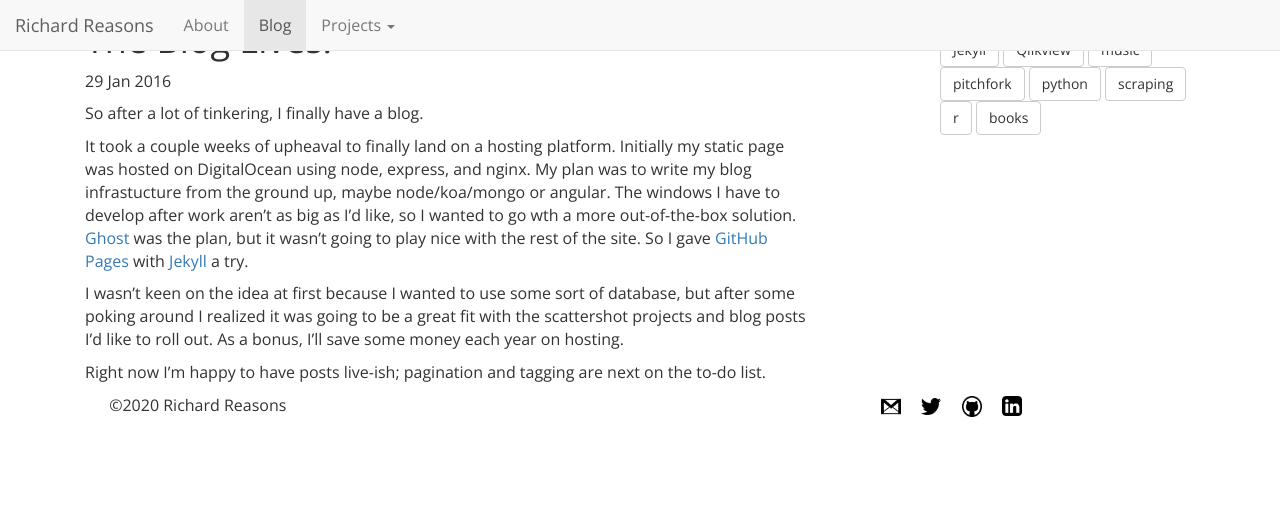
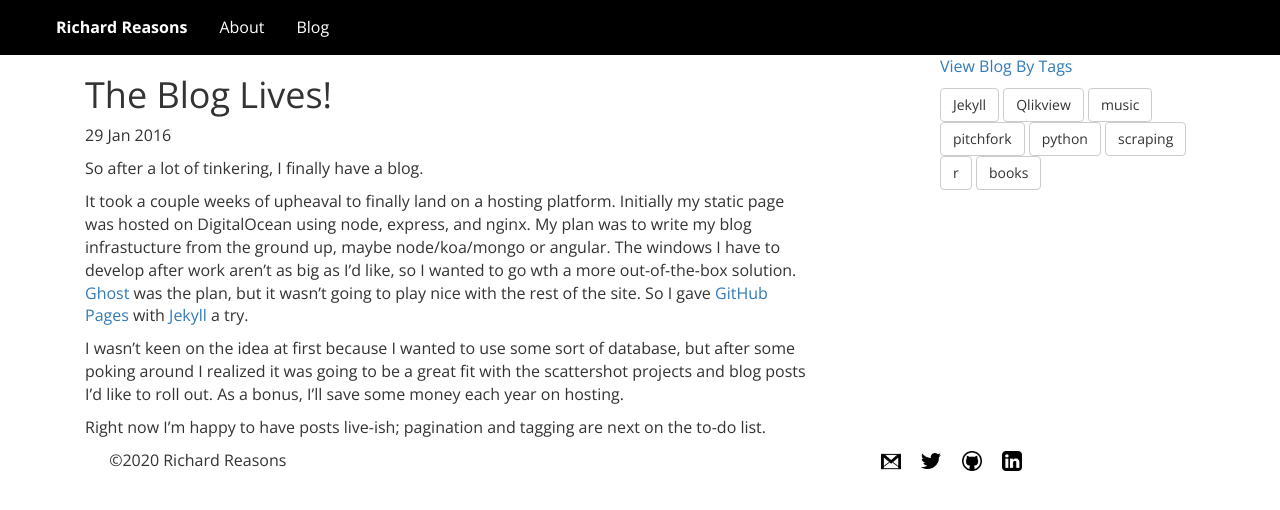
Before and after one commit to rgreasons/rgreasons.github.io, a Jekyll site: the page built from _posts/2016-01-29-The-Blog-Lives.md, in a window 1280 px wide. Shown: the top 510 px of the page. Built offline with Jekyll 4.4.1, drawn with Linux system fonts in a browser that asks for light colours; nearby versions of some CDN libraries.

Commit message:
replace header in blog post layout

```diff
--- a/_layouts/post.html
+++ b/_layouts/post.html
@@ -9,40 +9,12 @@
 		<link rel="stylesheet" type="text/css" href="/css/main.css">
 	</head>
 	<body>
+	<ul class="flexnav">
+  	<li><a href='/'><b>Richard Reasons</b></a></li>
+	<li><a href='/'>About</a></li>
+	<li><a href='/blog/'>Blog</a></li>
+	</ul>
   <div class="container">
-		<!-- Fixed navbar -->
-    <nav class="navbar navbar-default navbar-fixed-top">
-
-        <div class="navbar-header">
-          <button type="button" class="navbar-toggle collapsed" data-toggle="collapse" data-target="#navbar" aria-expanded="false" aria-controls="navbar">
-            <span class="sr-only">Toggle navigation</span>
-            <span class="icon-bar"></span>
-            <span class="icon-bar"></span>
-            <span class="icon-bar"></span>
-          </button>
-          <a class="navbar-brand" href="/">Richard Reasons</a>
-        </div>
-        <div id="navbar" class="navbar-collapse collapse">
-          <ul class="nav navbar-nav">
-            <li><a href="/">About</a></li>
-            <li class="active"><a href="/blog/">Blog</a></li>
-            <li class="dropdown">
-              <a href="#" class="dropdown-toggle" data-toggle="dropdown" role="button" aria-haspopup="true" aria-expanded="false">Projects <span class="caret"></span></a>
-              <ul class="dropdown-menu">
-                <li><a href="#">Coming Soon!</a></li>
-                <!-- <li role="separator" class="divider"></li>
-                <li class="dropdown-header">Second Section</li>
-                <li><a href="#">Soon</a></li> -->
-              </ul>
-            </li>
-          </ul>
-          <!-- <ul class="nav navbar-nav navbar-right">
-            <li><a href="../navbar/">Default</a></li>
-            <li><a href="../navbar-static-top/">Static top</a></li>
-            <li class="active"><a href="./">Fixed top <span class="sr-only">(current)</span></a></li>
-          </ul> -->
-        </div><!--/.nav-collapse -->
-    </nav>
 	<div class="col-md-8">
 	<h1>{{ page.title }}</h1>
 	<p class="meta">{{ page.date | date_to_string }}</p>
```
